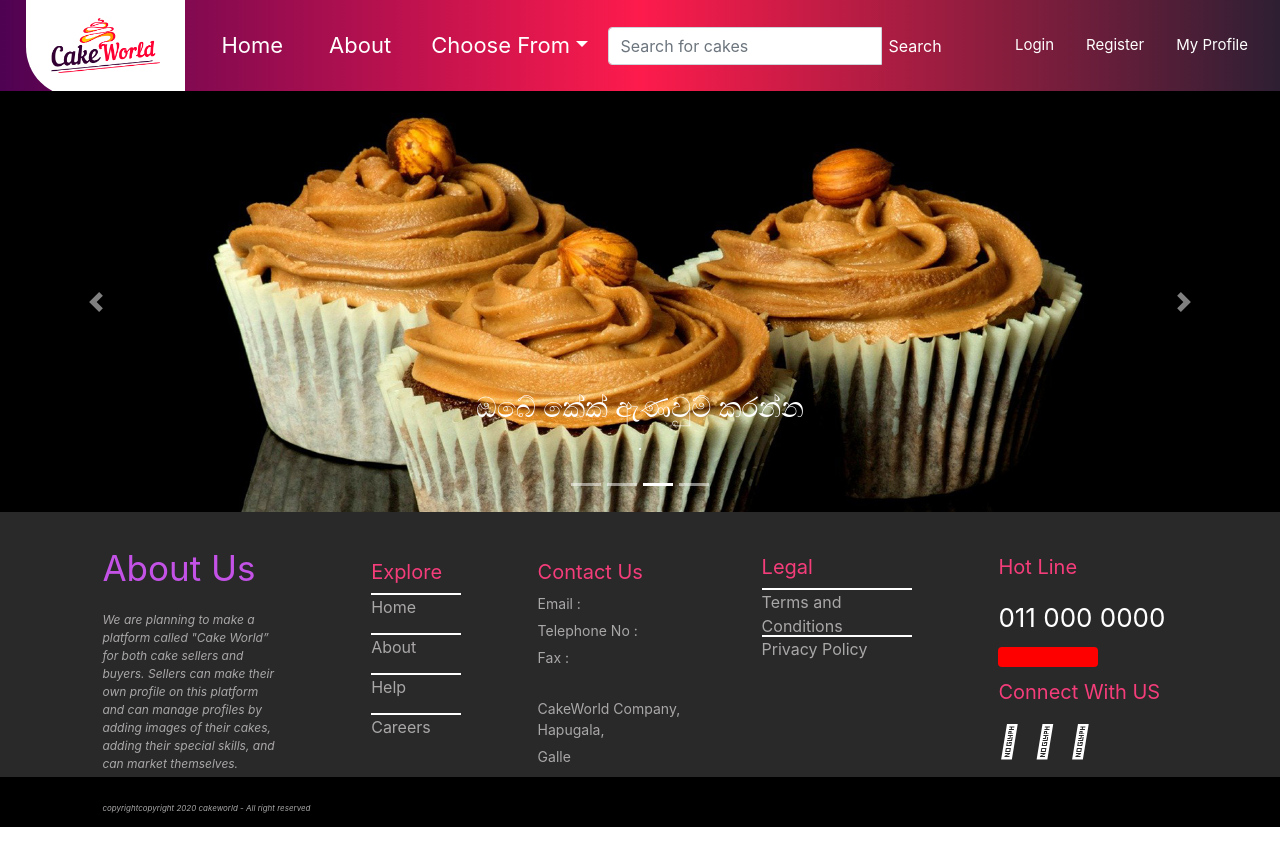
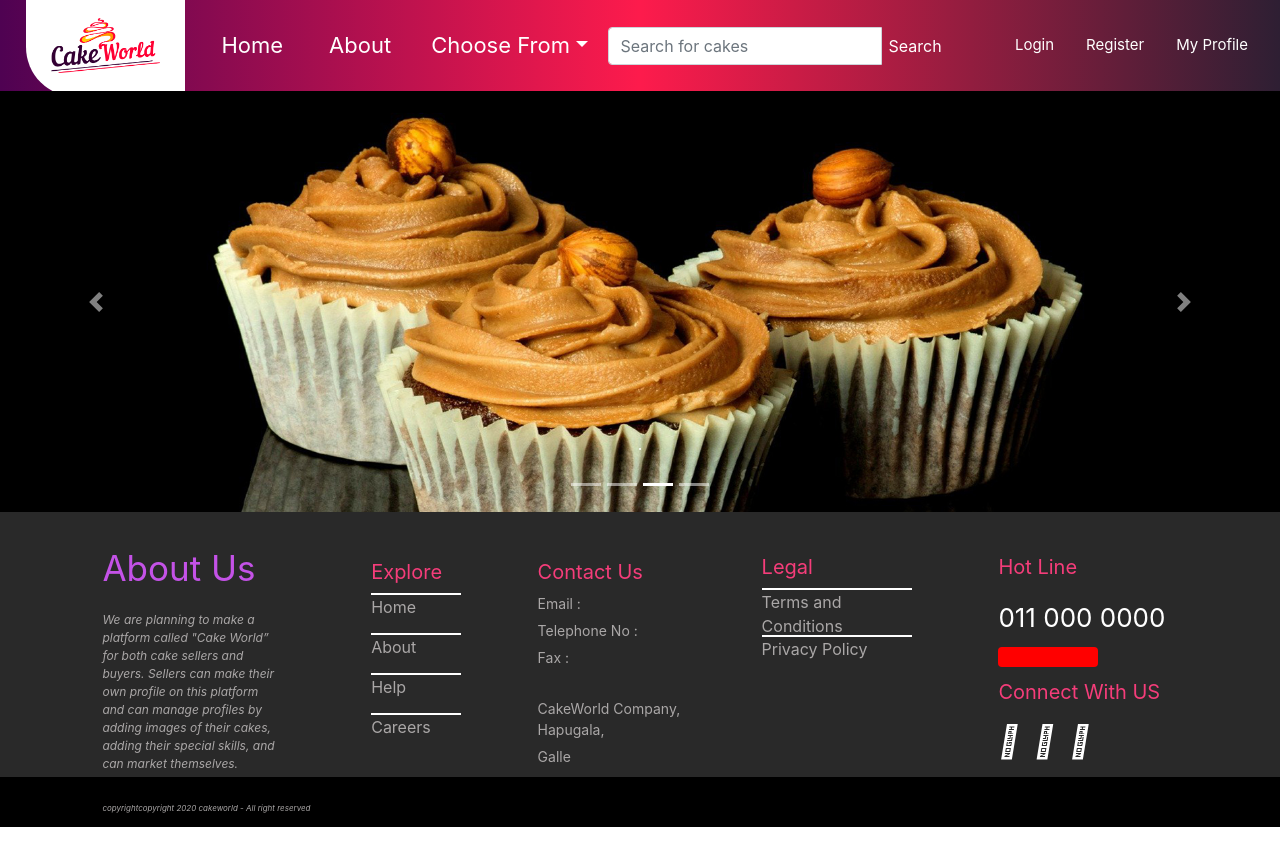
Before and after one commit to dumindack/Front_End, a React (Create React App) app: page / in a window 1280 px wide. Built offline with nearby package versions, Linux system fonts and the light colour scheme.

Commit message:
update_002

```diff
--- a/src/components/Imageslider.js
+++ b/src/components/Imageslider.js
@@ -19,7 +19,7 @@ export class Imageslider extends Component {
                             alt="First slide"
                         />
                         <Carousel.Caption>
-                            <h3>Place Your Order</h3>
+                            <h3></h3>
                             <p></p>
                     </Carousel.Caption>
                     </Carousel.Item>
@@ -31,7 +31,7 @@ export class Imageslider extends Component {
                                 alt="Third slide"
                             />
                             <Carousel.Caption>
-                                <h3>Order Your Cake</h3>
+                                <h3></h3>
                                 <p></p>
                             </Carousel.Caption>
                     </Carousel.Item>
@@ -43,7 +43,7 @@ export class Imageslider extends Component {
                             alt="Third slide"
                         />
                         <Carousel.Caption>
-                            <h3>ඔබේ කේක් ඇණවුම් කරන්න</h3>
+                            <h3></h3>
                             <p>.</p>
                         </Carousel.Caption>
                     </Carousel.Item>
```
Also changed, not shown: 1 other file (tests, documents, lock files or other folders).
